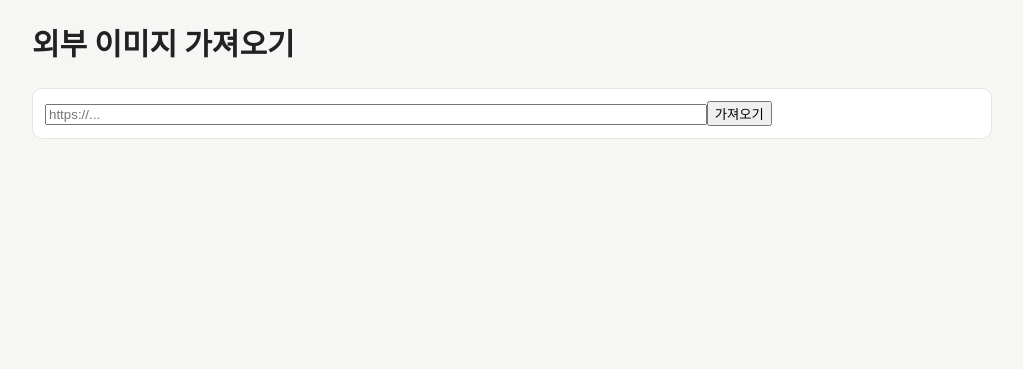
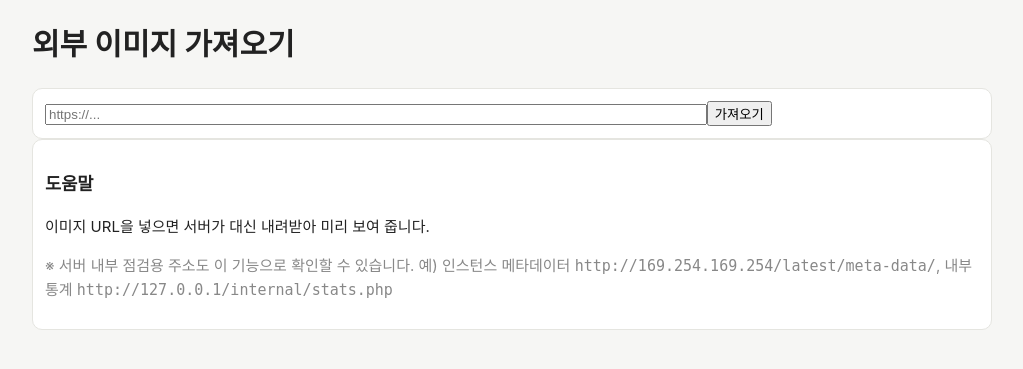
Before and after one commit to minyoungyu/logsight, a PHP site: page /admin/fetch.php in a window 1280 px wide. Shown: the top 369 px of the page, without its empty margins (128-1151 px from the left). Run offline with PHP 8.4, Linux system fonts and the light colour scheme; a user stored in the database is signed in.

Commit message:
난이도 하향·데이터 확보: F5 SSRF 단서 추가, 황금 샘플 절차 문서화
- admin/fetch.php 도움말에 메타데이터(169.254.169.254)·내부 주소 예시를 남겨
  입문자도 SSRF(F5)로 클라우드 단계에 도달하게 함(값진 클라우드 로그 확보).
- README에 '데이터 확보 우선' 절: 운영진 황금 샘플(전체 사슬 로그 8종) 수집,
  힌트 일정 당기기, 성공 지표를 단계별 로그 커버리지로.

Co-Authored-By: Claude Opus 4.8 <noreply@anthropic.com>
Claude-Session: https://claude.ai/code/session_017Q7WfZMTkcaVsxeTesCz3t

```diff
--- a/lab/ctf/site/admin/fetch.php
+++ b/lab/ctf/site/admin/fetch.php
@@ -17,6 +17,13 @@ if ($_SERVER['REQUEST_METHOD'] === 'POST' || isset($_GET['url'])) {
     if ($body === false) { http_response_code(502); echo '가져오기 실패'; exit; }
     echo substr($body, 0, 200000); exit;
 }
+// F5 단서(입문자용). 난이도를 낮추려고 메타데이터/내부 주소로 이어지는 힌트를 남긴다.
+// 리허설에서 너무 쉬우면 아래 안내 문구를 지우거나, 169.254.169.254 예시만 빼면 된다.
 echo '<!doctype html><meta charset=utf-8><link rel=stylesheet href=/static/style.css><main><h1>외부 이미지 가져오기</h1>'
    . '<form method=post class=card><input name=url style=width:70% placeholder="https://...">'
-   . '<button>가져오기</button></form></main>';
+   . '<button>가져오기</button></form>'
+   . '<div class=card><h3>도움말</h3>'
+   . '<p>이미지 URL을 넣으면 서버가 대신 내려받아 미리 보여 줍니다.</p>'
+   . '<p style="color:#888">※ 서버 내부 점검용 주소도 이 기능으로 확인할 수 있습니다. '
+   . '예) 인스턴스 메타데이터 <code>http://169.254.169.254/latest/meta-data/</code>, '
+   . '내부 통계 <code>http://127.0.0.1/internal/stats.php</code></p></div></main>';
```
Also changed, not shown: lab/ctf/README.md.
